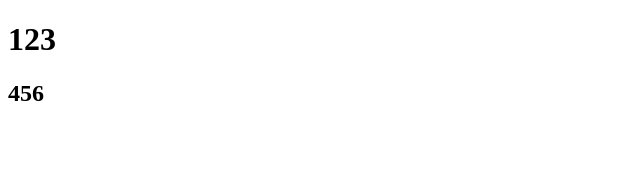
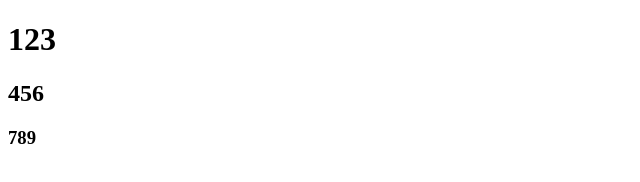
Before and after one commit to elephklin/cosmetic, a website: page about.html in a window 1280 px wide. Shown: the full height of the page, 0-640 px from the left. Drawn offline with Linux system fonts and the light colour scheme.

Commit message:
add about h3

```diff
--- a/about.html
+++ b/about.html
@@ -9,5 +9,6 @@
 <body>
   <h1>123</h1>
   <h2>456</h2>
+  <h3>789</h3>
 </body>
 </html>
```
